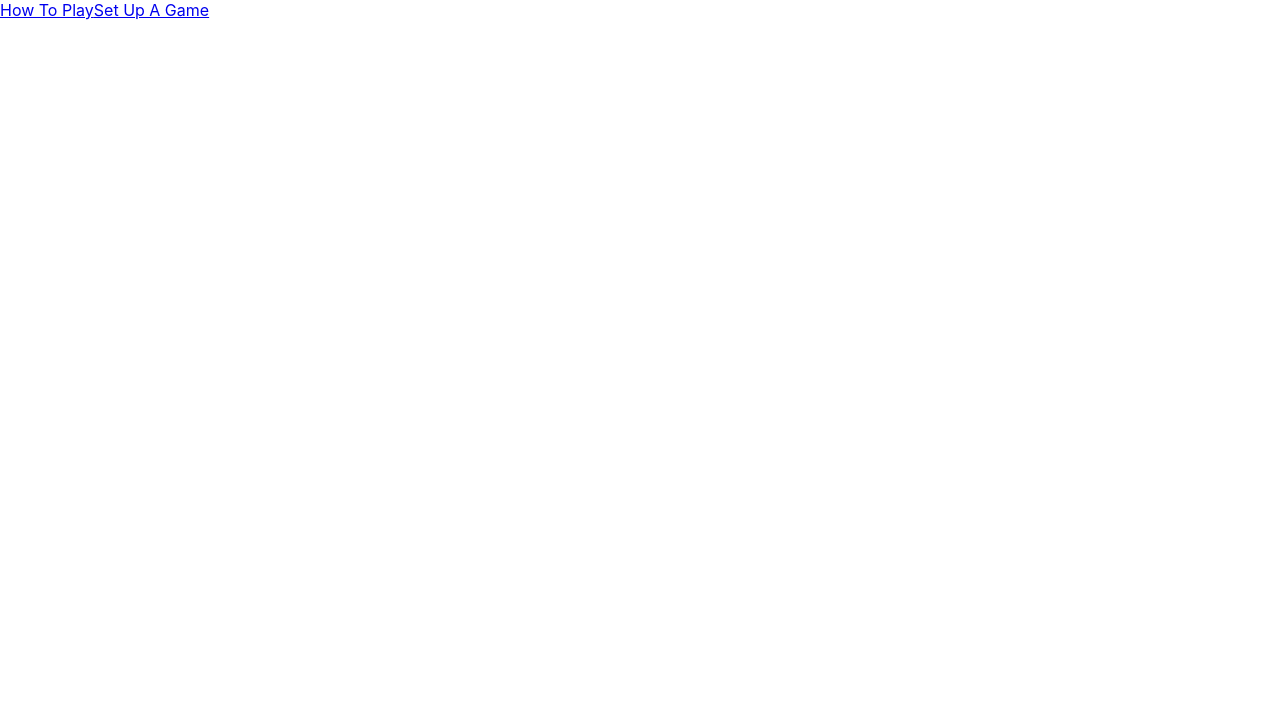
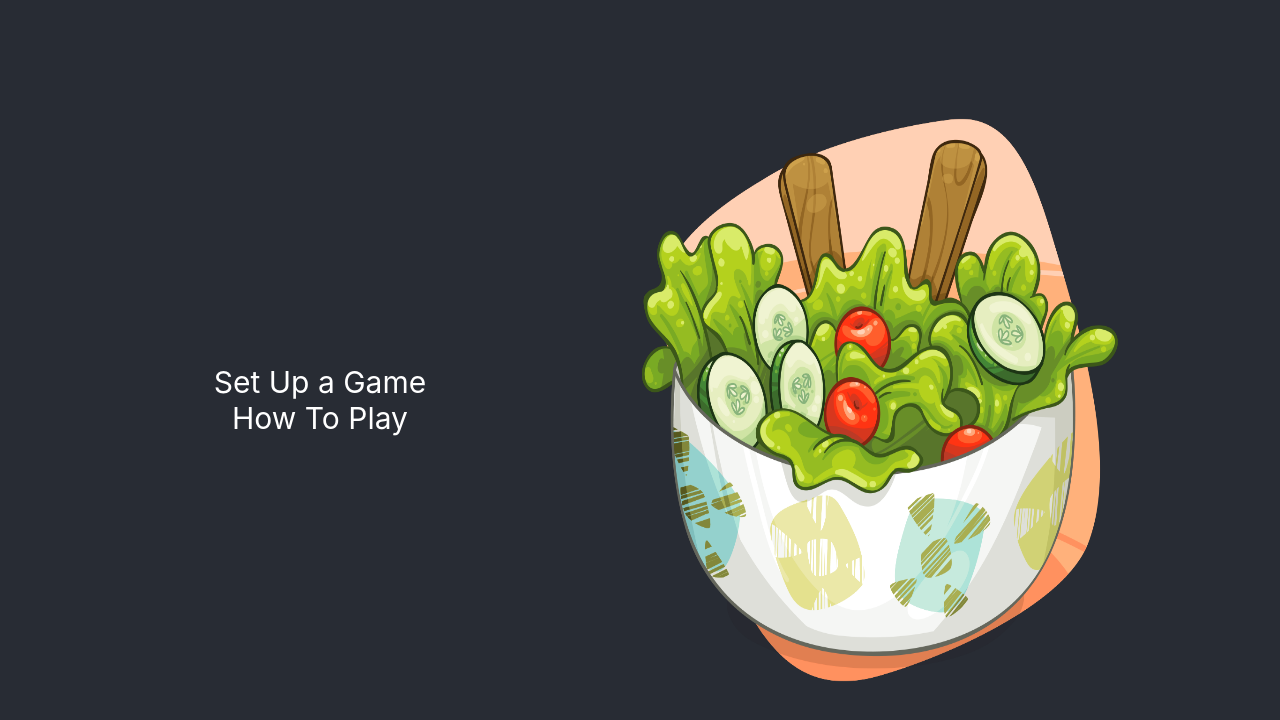
Before and after one commit to crgee1/saladbowl, a React (Create React App) app: page /#/ in a window 1280 px wide. Shown: the top 720 px of the page. Built offline with nearby package versions, Linux system fonts and the light colour scheme.

Commit message:
Style everything but how-to page

```diff
--- a/public/index.html
+++ b/public/index.html
@@ -20,7 +20,7 @@
       work correctly both with client-side routing and a non-root public URL.
       Learn how to configure a non-root public URL by running `npm run build`.
     -->
-    <title>Saladbowl</title>
+    <title>Salad Bowl</title>
   </head>
   <body>
     <noscript>You need to enable JavaScript to run this app.</noscript>
--- a/src/App.css
+++ b/src/App.css
@@ -38,6 +38,12 @@ div {
   background-color: #3e6773;
   border-radius: 6px;
   border: 1px solid #282c34;
+}
+
+.btn a {
+  text-decoration: none;
+  color: white;
+  font-weight: 700;
 }
 
 .btn_label {
@@ -132,6 +138,7 @@ div {
   align-items: center;
   padding: 2px;
   width: 120px;
+  font-weight: 700;
 }
 
 .answers-bank {
@@ -197,6 +204,48 @@ div {
   display: flex;
 }
 
+.saladbowl {
+  height: 75%;
+  width: 75%;
+}
+
+.saladbowl-container {
+  width: 50%;
+  display: flex;
+  flex-direction: column;
+  justify-content: center;
+}
+
+.start-screen {
+  height: 100vh;
+  /* background: url(./assets/images/saladbowl.png);
+  background-size: 50%;
+  background-repeat: no-repeat;
+  background-position-x: 85%;
+  background-position-y: center; */
+  background-color: #282c34;
+  display: flex;
+  justify-content: center;
+}
+
+.start-screen a {
+  font-size: 30px;
+  text-decoration: none;
+  color: white;
+}
+
+.start-screen-btn-container {
+  width: 50%;
+  display: flex;
+  flex-direction: column;
+  justify-content: center;
+  align-items: center;
+}
+
+.how-to {
+  color: black;
+}
+
 .modal-background {
   position: fixed;
   top: 0;
--- a/src/components/how_to/how_to.jsx
+++ b/src/components/how_to/how_to.jsx
@@ -3,7 +3,7 @@ import React from 'react'
 export default class extends React.Component {
     render() {
         return (
-        <div></div>
+        <div className="how-to">TBD</div>
         )
     }
 }
--- a/src/components/start_screen/start_screen.jsx
+++ b/src/components/start_screen/start_screen.jsx
@@ -1,4 +1,5 @@
 import React from 'react';
+import saladbowl from '../../assets/images/saladbowl.png';
 import { Link } from 'react-router-dom';
 
 export default class StartScreen extends React.Component {
@@ -6,9 +7,14 @@ export default class StartScreen extends React.Component {
     render() {
 
         return (
-            <div>
-                <Link to={`how-to`} >How To Play</Link>
-                <Link to={`options`} >Set Up A Game</Link>
+            <div className="start-screen">
+                <div className="start-screen-btn-container">
+                    <Link to={`options`} >Set Up a Game</Link>
+                    <Link to={`how-to`} >How To Play</Link>
+                </div>
+                <div className="saladbowl-container">
+                    <img src={saladbowl} className="saladbowl"/>
+                </div>
             </div>
         )
     }
```
Also changed, not shown: src/assets/images/saladbowl.png (added).
